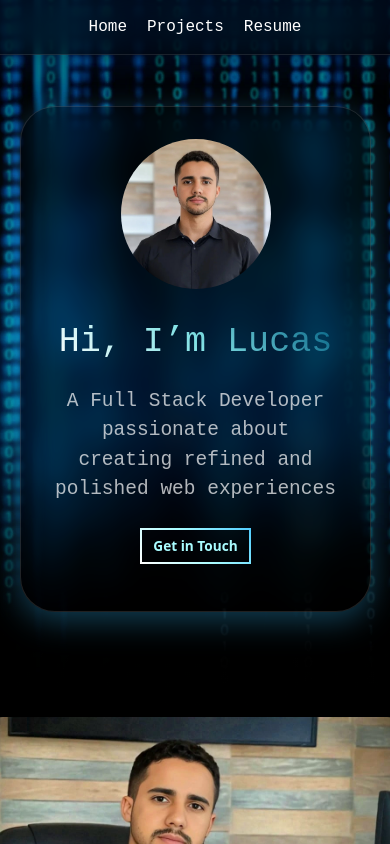
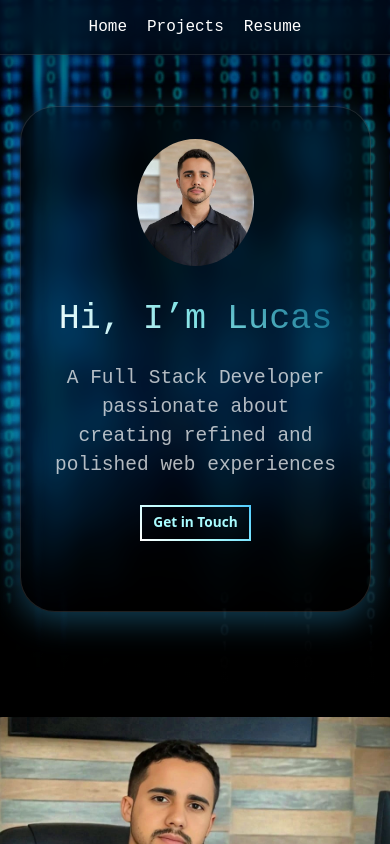
Before and after one commit to LucasRgo/portfolio, a React (Vite) app: page / in a window 390 px wide. Shown: the top 844 px of the page. Built offline with nearby package versions, Linux system fonts and the light colour scheme.

Commit message:
Mon, Dec 23, 2024, 6:32 AM -03:00

```diff
--- a/src/pages/home/home.css
+++ b/src/pages/home/home.css
@@ -170,9 +170,7 @@
     }
 
     .avatar {
-        width: 30%;
-        height: 30%;
-        max-height: 150px; /* Optional: to prevent the image from becoming too large */
-        max-width: 150px; /* Optional: to prevent the image from becoming too large */
+        max-height: 15vh; /* Optional: to prevent the image from becoming too large */
+        max-width: 30vw; /* Optional: to prevent the image from becoming too large */
     }
 }
```
